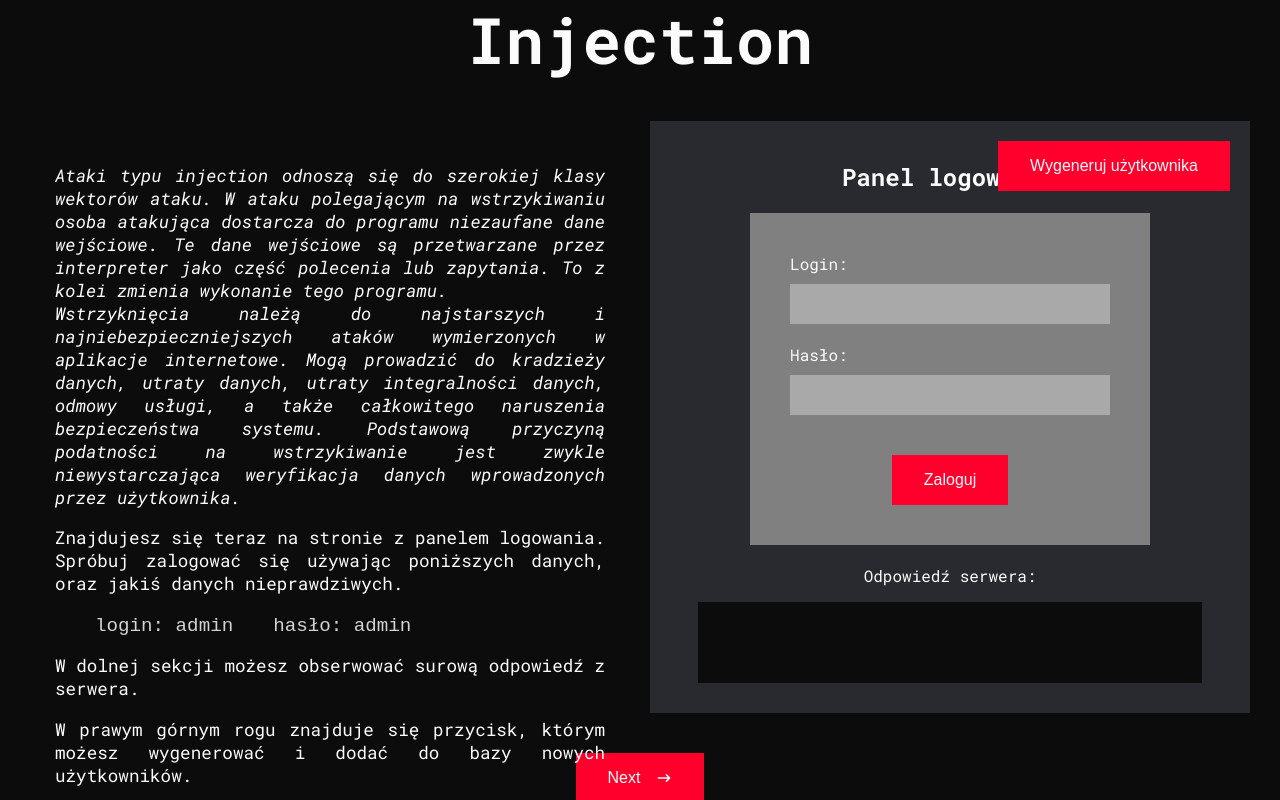
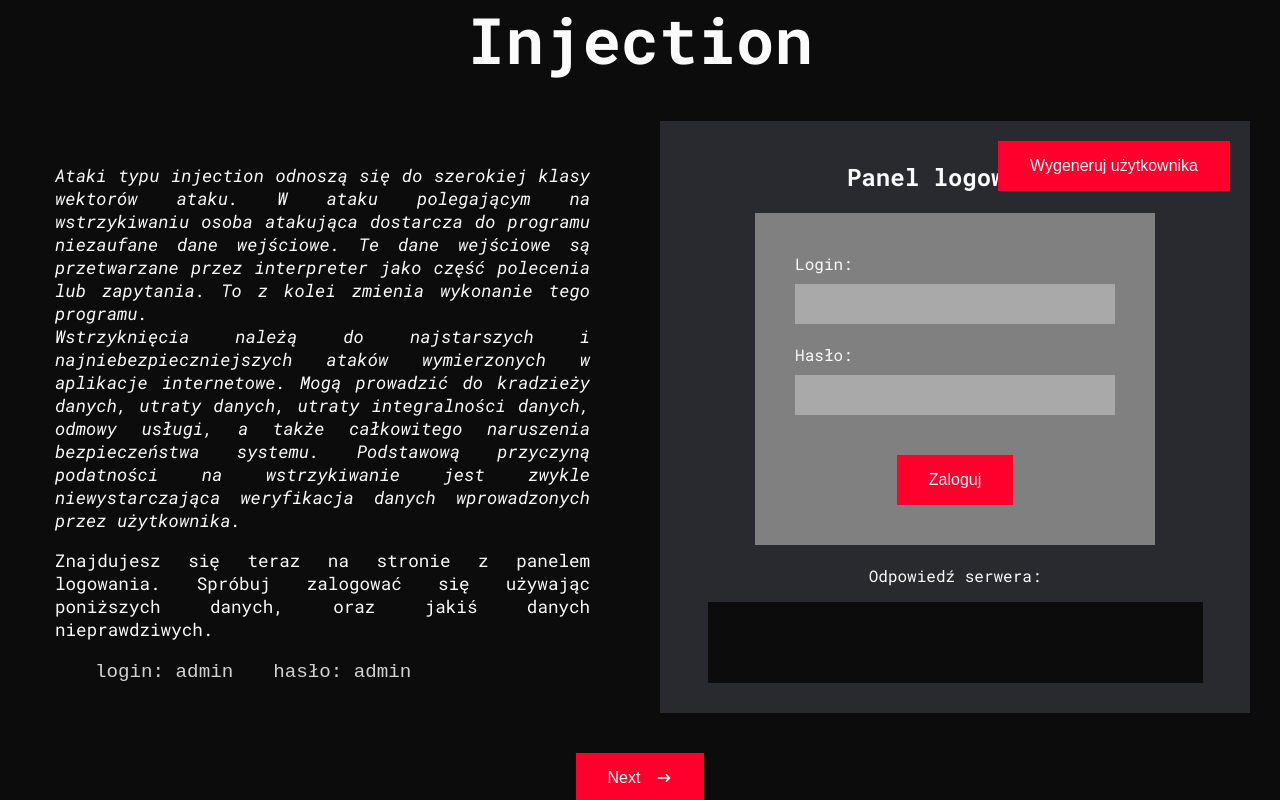
Before and after one commit to stanislaw-rakowski/owasp-top-ten, a React (Vite) app in the folder frontend/: page /injection in a window 1280 px wide. Built offline with nearby package versions, Linux system fonts and the light colour scheme; no server answers.

Commit message:
layout tweaks

```diff
--- a/frontend/src/components/Container.ts
+++ b/frontend/src/components/Container.ts
@@ -4,7 +4,7 @@ const Container = styled.div`
 	width: 100%;
 	height: 80%;
 	display: flex;
-	gap: 20px;
+	gap: 40px;
 	position: relative;
 `
 
--- a/frontend/src/components/Heading.ts
+++ b/frontend/src/components/Heading.ts
@@ -4,6 +4,7 @@ const Heading = styled.h1`
 	font-size: 4rem;
 	font-weight: 700;
 	margin: 0;
+	text-align: center;
 `
 
 export default Heading
--- a/frontend/src/components/Instructions.ts
+++ b/frontend/src/components/Instructions.ts
@@ -13,6 +13,8 @@ const Instructions = styled.div`
 
 	div {
 		max-width: 700px;
+		overflow-y: auto;
+		padding-right: 5px;
 	}
 
 	p:first-of-type {
```
